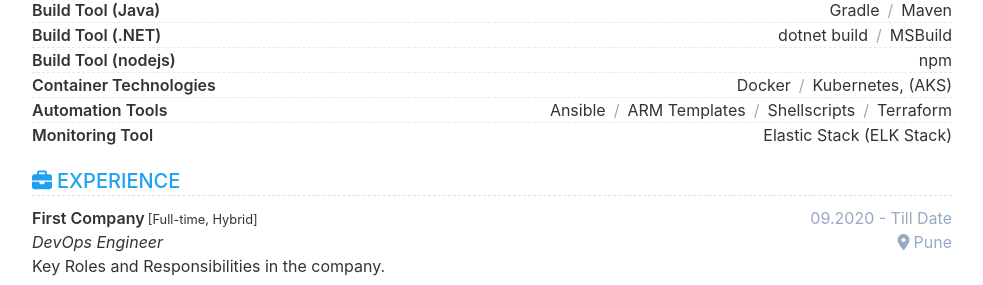
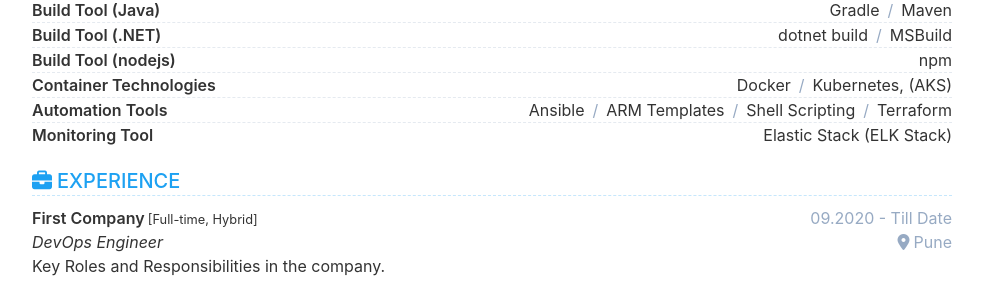
Before and after one commit to Raskinn/Resume, a Jekyll site: the page built from index.html, in a window 1280 px wide and 900 px high, scrolled down 844 px. Shown: the part 160-445 px from the top of the window, without its empty margins (148-1131 px from the left). Built offline with Jekyll 4.4.1, drawn with Linux system fonts in a browser that asks for light colours.

Commit message:
Updated resume

```diff
--- a/_data/data.yml
+++ b/_data/data.yml
@@ -250,7 +250,7 @@ skill:
       item:
         - Ansible
         - ARM Templates
-        - Shellscripts
+        - Shell Scripting
         - Terraform
 
     - name: Monitoring Tool
```
